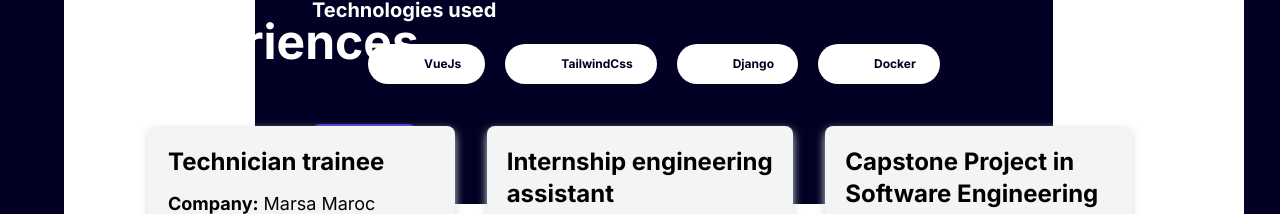
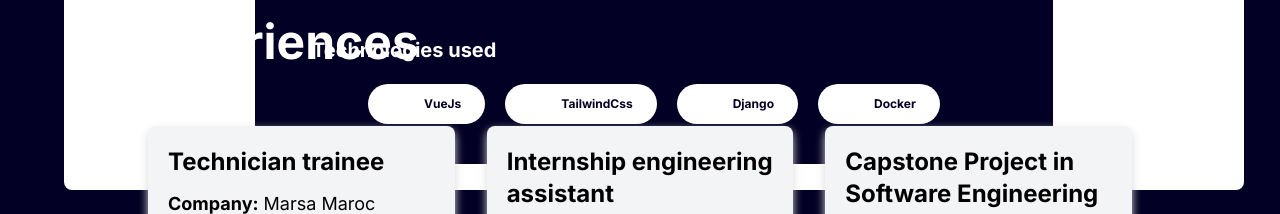
Before and after one commit to AmineSolbi/Portfoliov2, a Vue app: page / in a window 1280 px wide. Shown: the part 2100-2314 px from the top of the page. Built offline with nearby package versions, Linux system fonts and the light colour scheme; some icons are missing.

Commit message:
Update App.vue

```diff
--- a/src/App.vue
+++ b/src/App.vue
@@ -159,7 +159,7 @@
                                     </div>
                                 </div>
                                 <button @click="openProjectDetails(project)"
-                                    class="bg-[#3a31d8] px-4 py-2 rounded-lg mt-10 shadow-lg hover:scale-110 transition-transform duration-300 hover:shadow-[#3a31d8]">
+                                    class="bg-[#3a31d8] px-4 py-2 rounded-lg mt-10 shadow-lg hover:scale-110 transition-transform duration-300 hover:shadow-[#3a31d8] hidden">
                                     See more
                                 </button>
                             </div>
```
